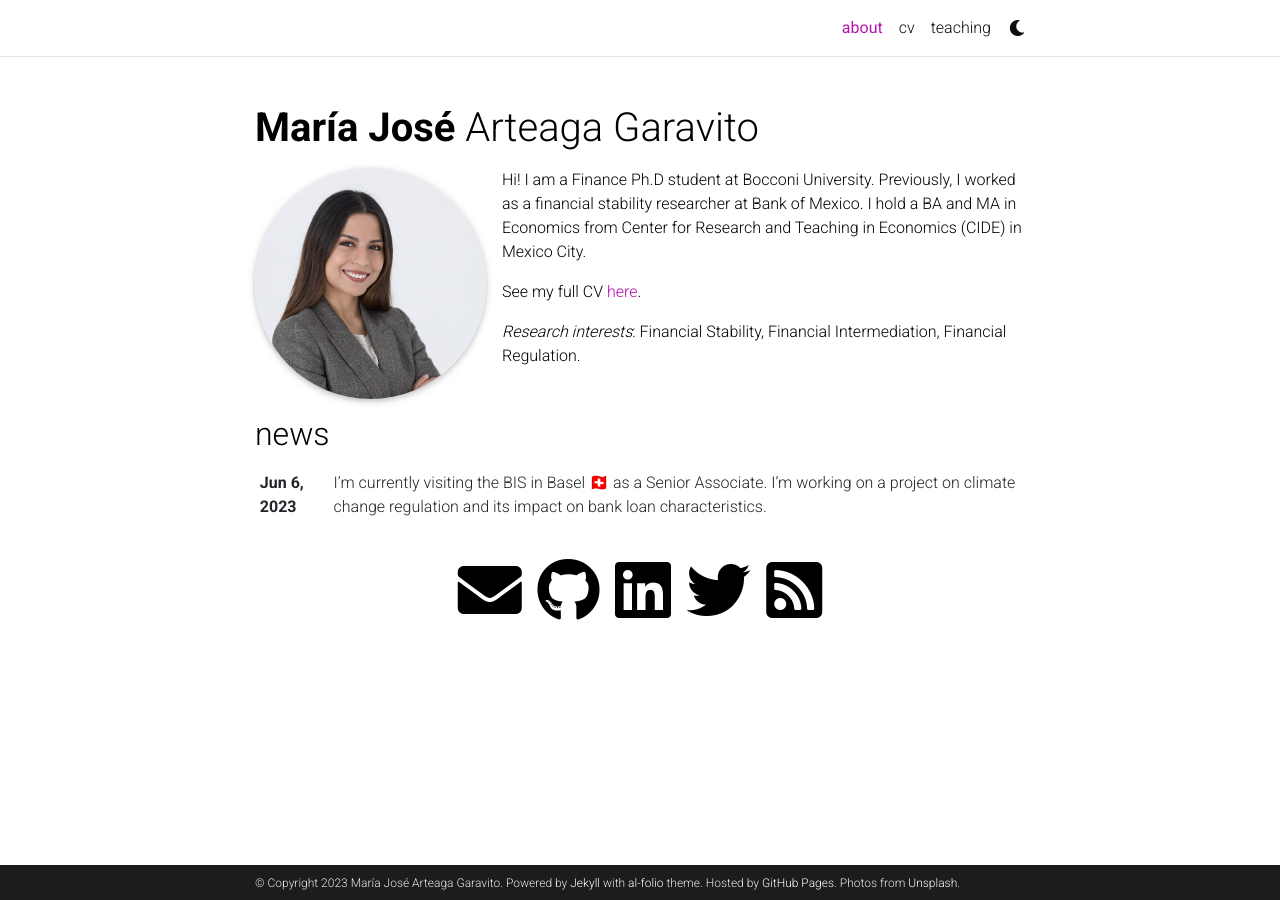
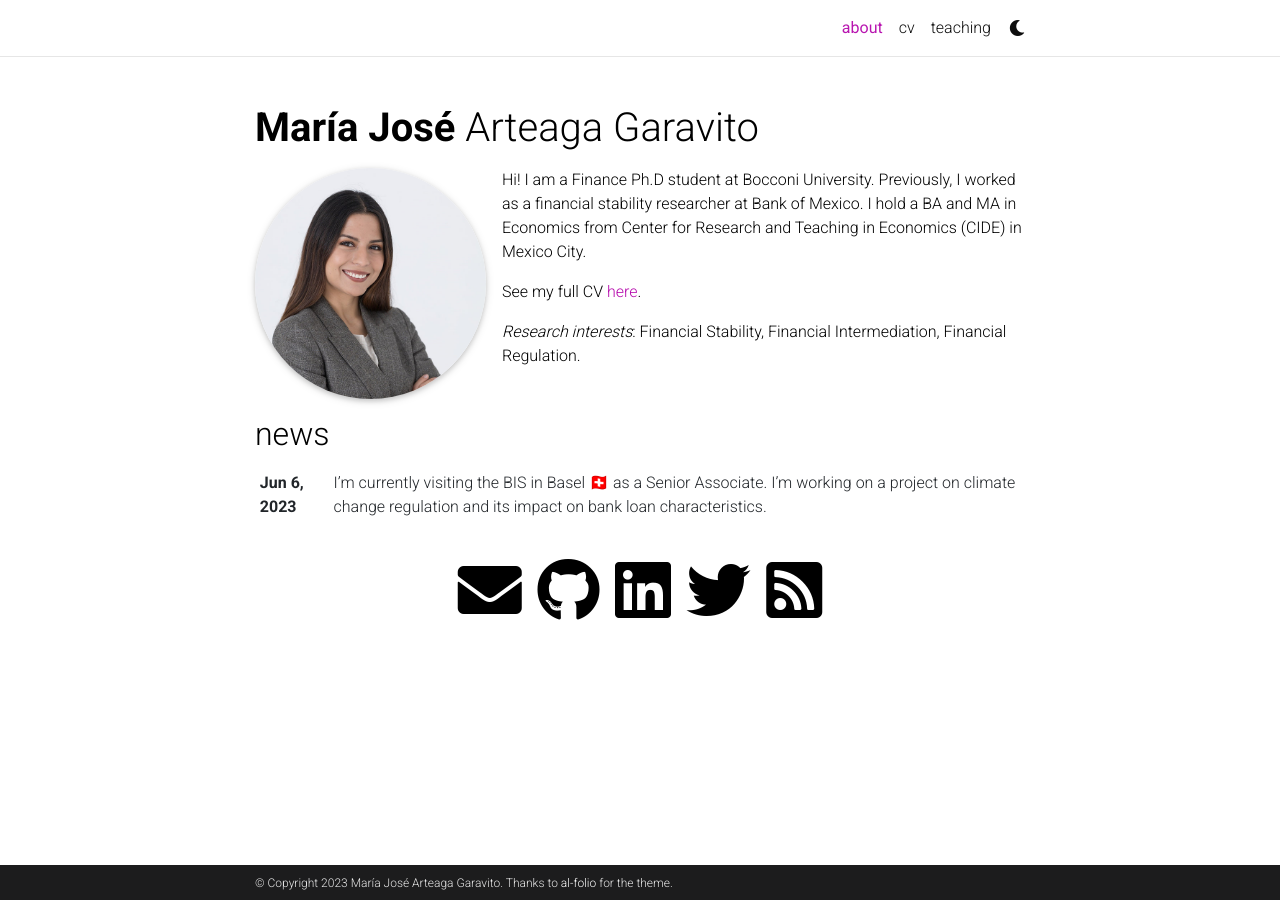
Before and after one commit to majoarteaga/majoarteaga.github.io, a Jekyll site: the page built from _pages/about.md, in a window 1280 px wide. Built offline with Jekyll 4.4.1, drawn with Linux system fonts in a browser that asks for light colours; full-size pictures stand in for the smaller copies a plugin makes; emoji names are drawn with the system emoji font; comment, search, counter and statistics services are not loaded; a style sheet for code colours, icons or effects is not loaded.

Commit message:
Update _config.yml

```diff
--- a/_config.yml
+++ b/_config.yml
@@ -10,9 +10,7 @@
 description: > # the ">" symbol means to ignore newlines until "footer_text:"
   A simple, whitespace theme for academics. Based on [*folio](https://github.com/bogoli/-folio) design.
 footer_text: >
-  Powered by <a href="https://jekyllrb.com/" target="_blank">Jekyll</a> with <a href="https://github.com/alshedivat/al-folio">al-folio</a> theme.
-  Hosted by <a href="https://pages.github.com/" target="_blank">GitHub Pages</a>.
-  Photos from <a href="https://unsplash.com" target="_blank">Unsplash</a>.
+  Thanks to <a href="https://github.com/alshedivat/al-folio">al-folio</a> for the theme.
 keywords: jekyll, jekyll-theme, academic-website, portfolio-website  # add your own keywords or leave empty
 
 lang: en # the language of your site (for example: en, fr, cn, ru, etc.)
```
